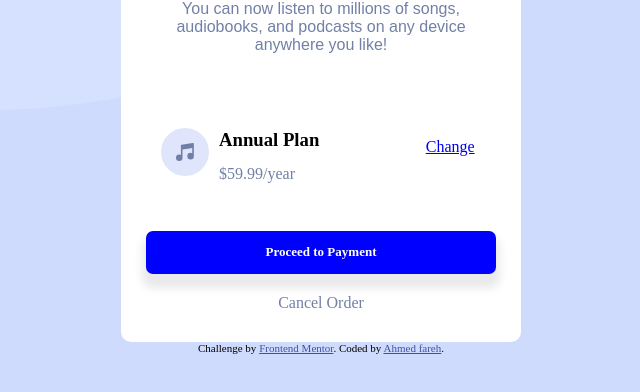
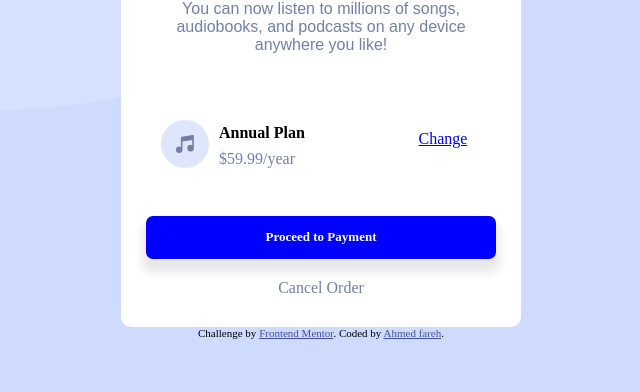
Before and after one commit to Axmdstar/order-summary, a plain HTML site: page index.html in a window 1280 px wide. Shown: the part 278-670 px from the top of the page, without its empty margins (319-959 px from the left). Drawn offline with Linux system fonts and the light colour scheme.

Commit message:
initial commit

```diff
--- a/index.html
+++ b/index.html
@@ -27,9 +27,9 @@
             <div class="payment">
                 <img src="images/icon-music.svg" alt="music icon">
                 <div class="payment_text">
-                    <h3>
+                    <h2>
                         Annual Plan
-                    </h3>
+                    </h2>
                     <div>
                         $59.99/year
                     </div>
--- a/styles.css
+++ b/styles.css
@@ -67,9 +67,12 @@ img {
     margin: 5px  10px  0  0 ;
 }
 
-.payment_text div{
+.payment_text div {
     margin-top: -5px;
     color: hsl(224, 23%, 55%);
+}
+.payment_text h2{
+    font-size: medium;
 }
 .proceed{
     padding-bottom: 30px;
```
